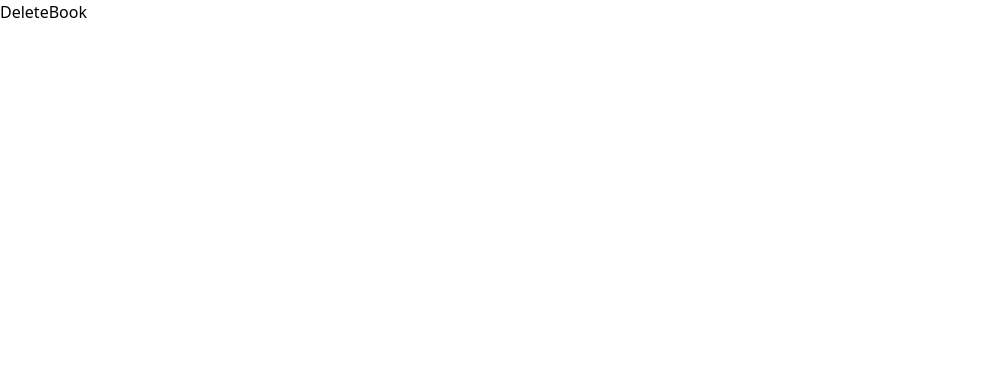
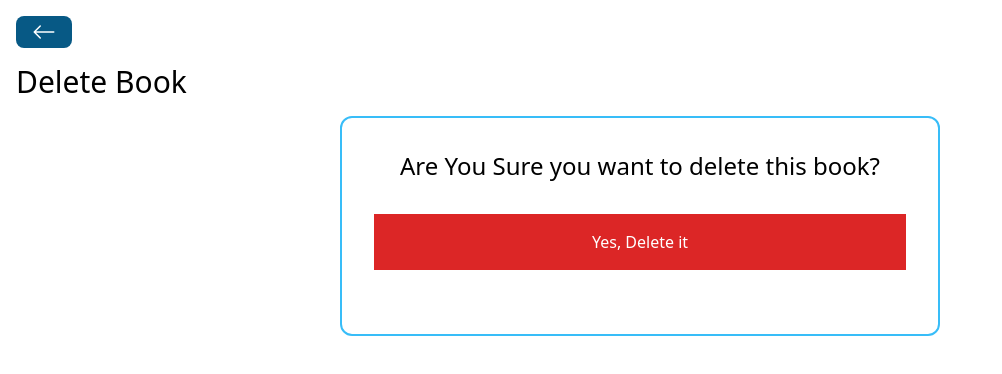
Before and after one commit to gitzhen0/BookStore_MERN_Youtube, a React (Vite) app in the folder frontend/: page /books/delete/1 in a window 1280 px wide. Shown: the top 374 px of the page, without its empty margins (0-1002 px from the left). Built offline with nearby package versions, Linux system fonts and the light colour scheme.

Commit message:
delete book done

```diff
--- a/frontend/src/pages/DeleteBook.jsx
+++ b/frontend/src/pages/DeleteBook.jsx
@@ -1,9 +1,45 @@
-import React from 'react'
+import React, { useState } from "react";
+import BackButton from "../components/BackButton";
+import Spinner from "../components/Spinner";
+import axios from "axios";
+import { useNavigate, useParams } from "react-router-dom";
 
 const DeleteBook = () => {
+  const [loading, setLoading] = useState(false);
+  const navigate = useNavigate();
+  const { id } = useParams();
+
+  const handleDeleteBook = () => {
+    setLoading(true);
+    axios
+      .delete(`http://localhost:5555/books/${id}`)
+      .then(() => {
+        setLoading(false);
+        navigate("/");
+      })
+      .catch((error) => {
+        setLoading(false);
+        alert("An error happened, check console plz");
+        console.log(error);
+      });
+  };
+
   return (
-    <div>DeleteBook</div>
-  )
-}
+    <div className="p-4">
+      <BackButton />
+      <h1 className="text-3xl my-4">Delete Book</h1>
+      {loading ? <Spinner /> : ""}
+      <div className="flex flex-col items-center border-2 border-sky-400 rounded-xl w-[600px] p-8 mx-auto">
+        <h3 className="text-2xl">Are You Sure you want to delete this book?</h3>
+        <button
+          className="p-4 bg-red-600 text-white m-8 w-full"
+          onClick={handleDeleteBook}
+        >
+          Yes, Delete it
+        </button>
+      </div>
+    </div>
+  );
+};
 
-export default DeleteBook
+export default DeleteBook;
```
